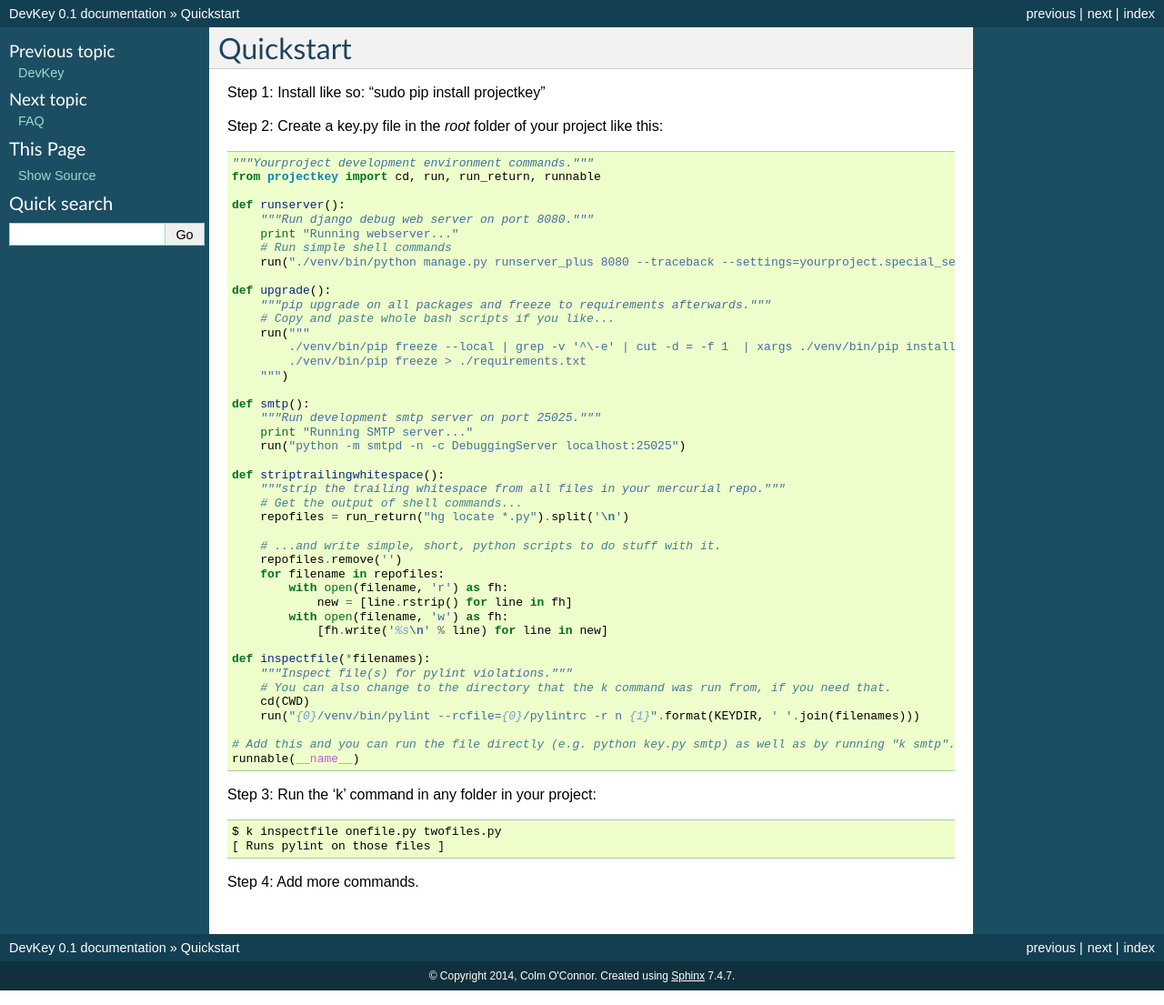
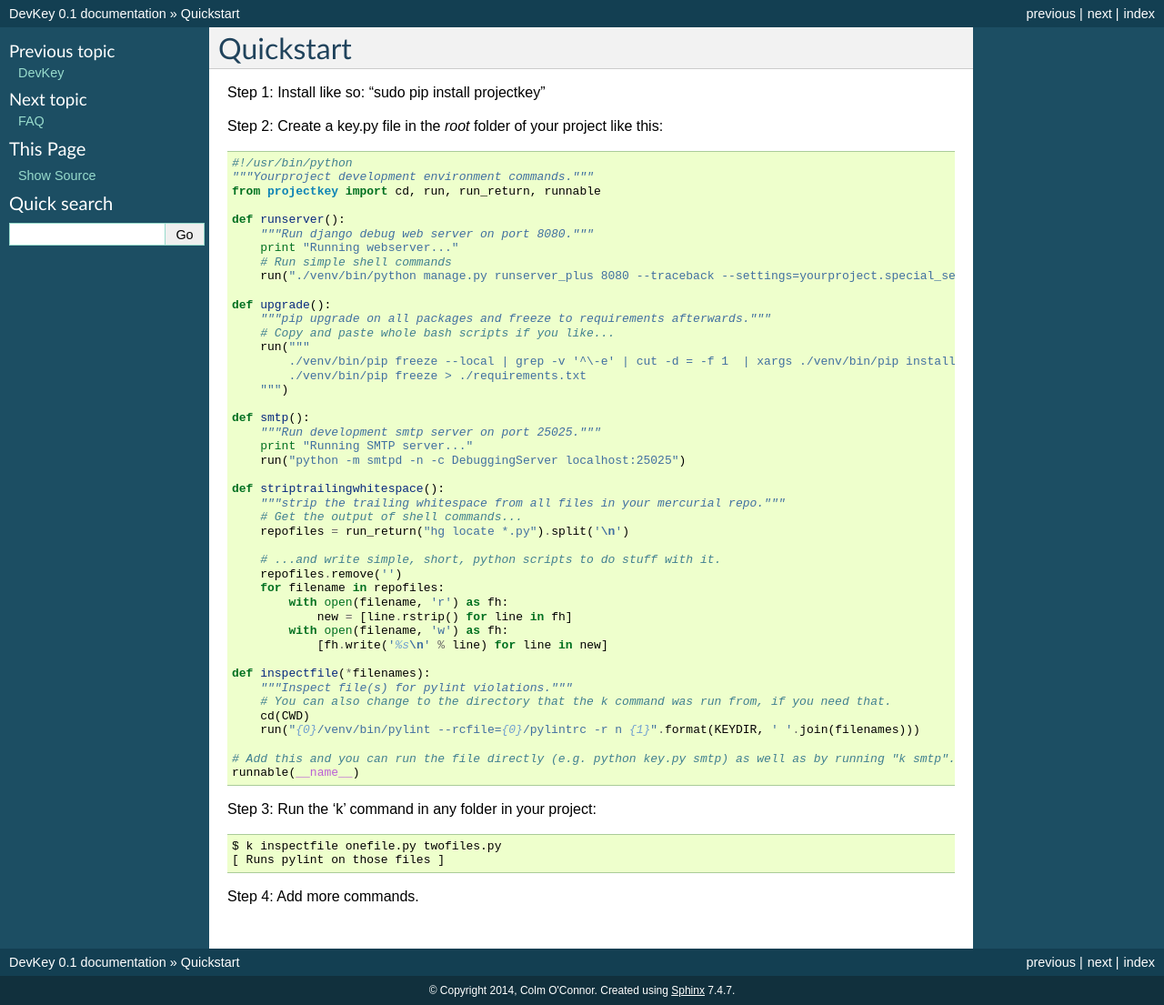
Before and after one commit to crdoconnor/devkey, a Sphinx documentation site: the page built from docs/quickstart.rst, in a window 1280 px wide. Shown: the whole page at 91% size. Built offline with Sphinx 7.4.7, drawn with Linux system fonts in a browser that asks for light colours.

Commit message:
Added hashbang the top of example key.py to signal that it can be invoked directly.

```diff
--- a/README.rst
+++ b/README.rst
@@ -30,6 +30,7 @@
 
 Step 2: Create a key.py file in the *root* folder of your project like this::
 
+    #!/usr/bin/python
     """Yourproject development environment commands."""
     from projectkey import cd, run, run_return, runnable
 
--- a/docs/quickstart.rst
+++ b/docs/quickstart.rst
@@ -5,6 +5,7 @@
 
 Step 2: Create a key.py file in the *root* folder of your project like this::
 
+    #!/usr/bin/python
     """Yourproject development environment commands."""
     from projectkey import cd, run, run_return, runnable
 
```
